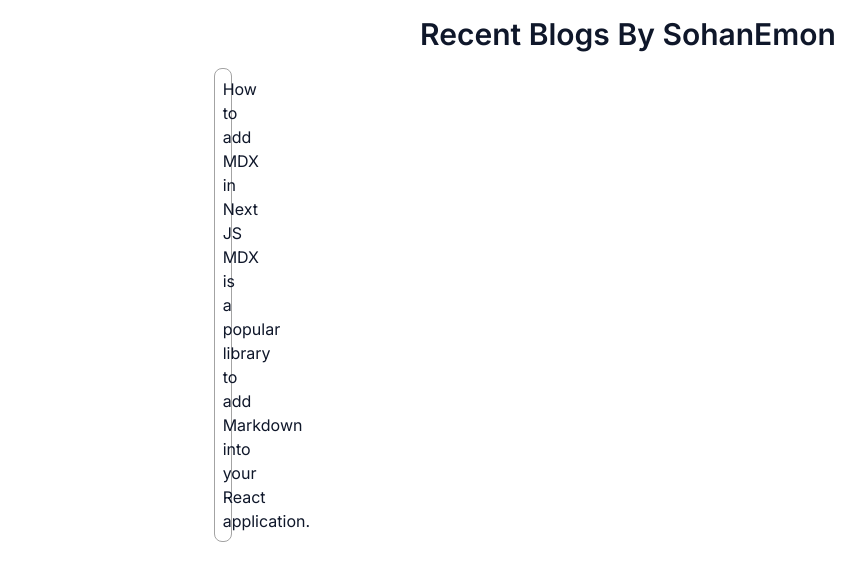
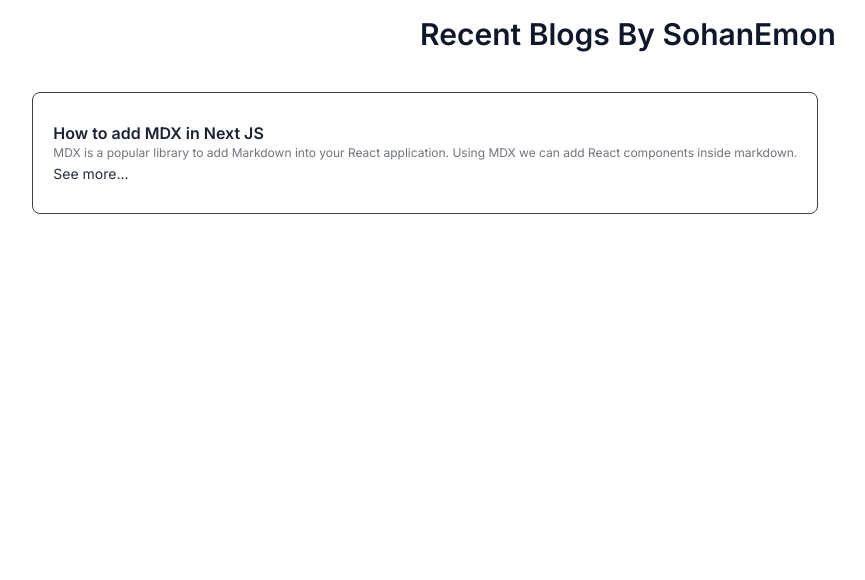
Before and after one commit to sohanemon/minimal-blogs, a Next.js app: page /blogs in a window 1280 px wide. Shown: the top 580 px of the page, without its empty margins (12-877 px from the left). Built offline with nearby package versions, Linux system fonts and the light colour scheme.

Commit message:
Jun 12, 2023, 11:03 PM

```diff
--- a/src/app/(doc)/blogs/card.tsx
+++ b/src/app/(doc)/blogs/card.tsx
@@ -1,10 +1,24 @@
-export default function Card() {
+import { cn } from '@/lib/utils';
+import { HTMLAttributes } from 'react';
+
+export default function Card({ className }: HTMLAttributes<HTMLDivElement>) {
   return (
-    <div className='@container mx-auto px-2 border max-w-sm border-neutral-400 rounded-lg py-2'>
-      <p>How to add MDX in Next JS</p>
-      <p>
+    <div
+      className={cn(
+        'mx-auto px-5 border border-neutral-700 hover:border-neutral-600 transition-all group rounded-lg py-7 [&>*]:transition-all',
+        className
+      )}
+    >
+      <p className='font-semibold opacity-95 group-hover:opacity-100'>
+        How to add MDX in Next JS
+      </p>
+      <p className='text-xs opacity-60 group-hover:opacity-80'>
         MDX is a popular library to add Markdown into your React application.
+        Using MDX we can add React components inside markdown.
       </p>
+      <button className='text-sm opacity-90 group-hover:opacity-100'>
+        See more...
+      </button>
     </div>
   );
 }
--- a/src/app/(doc)/blogs/page.tsx
+++ b/src/app/(doc)/blogs/page.tsx
@@ -6,8 +6,8 @@
       <h1 className='my-4 text-3xl font-semibold text-center capitalize'>
         Recent blogs by sohanEmon
       </h1>
-      <div className='grid grid-cols-3'>
-        <Card />
+      <div className='grid grid-cols-3 mt-10'>
+        <Card className='col-span-2' />
       </div>
     </main>
   );
```
